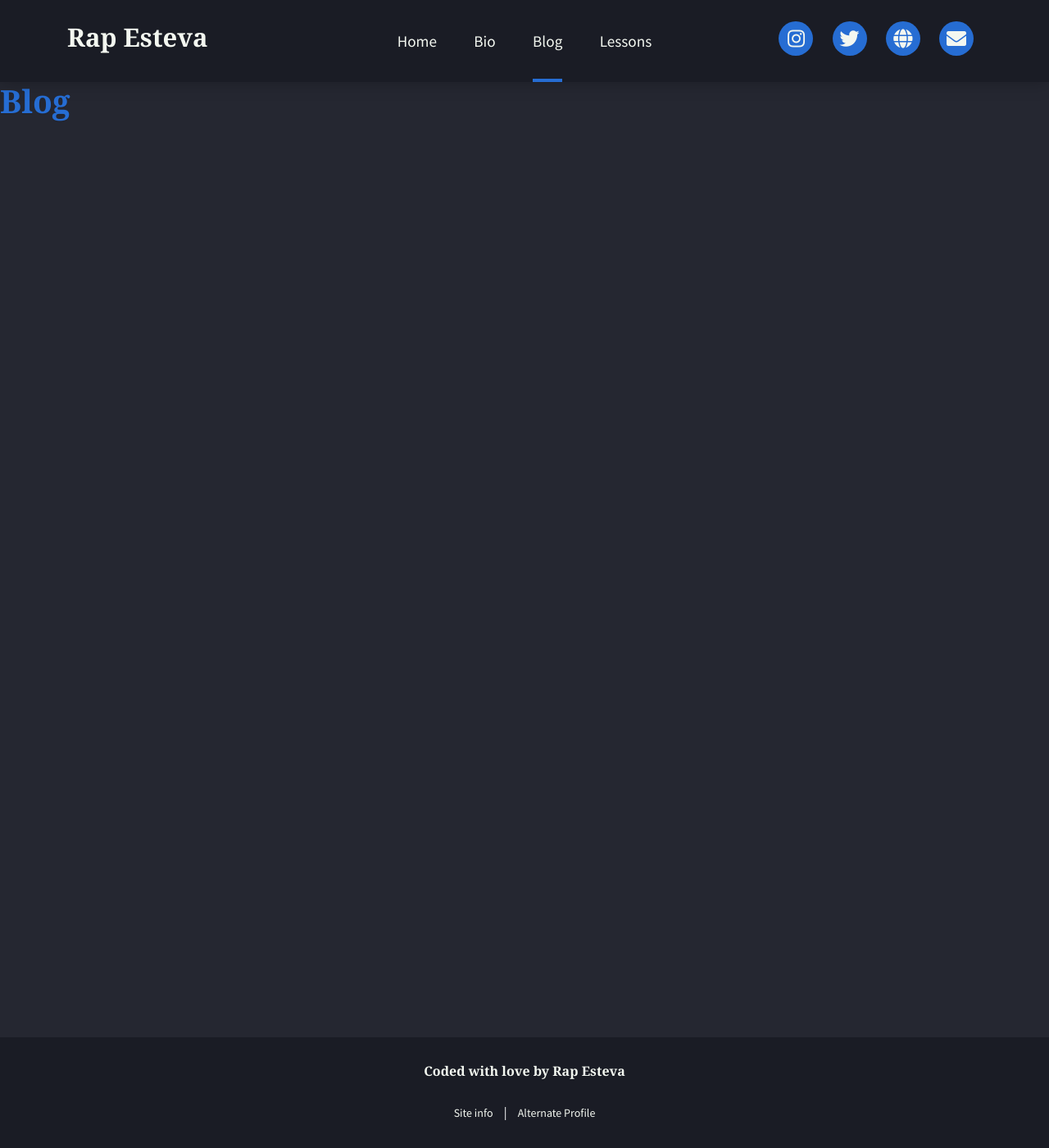
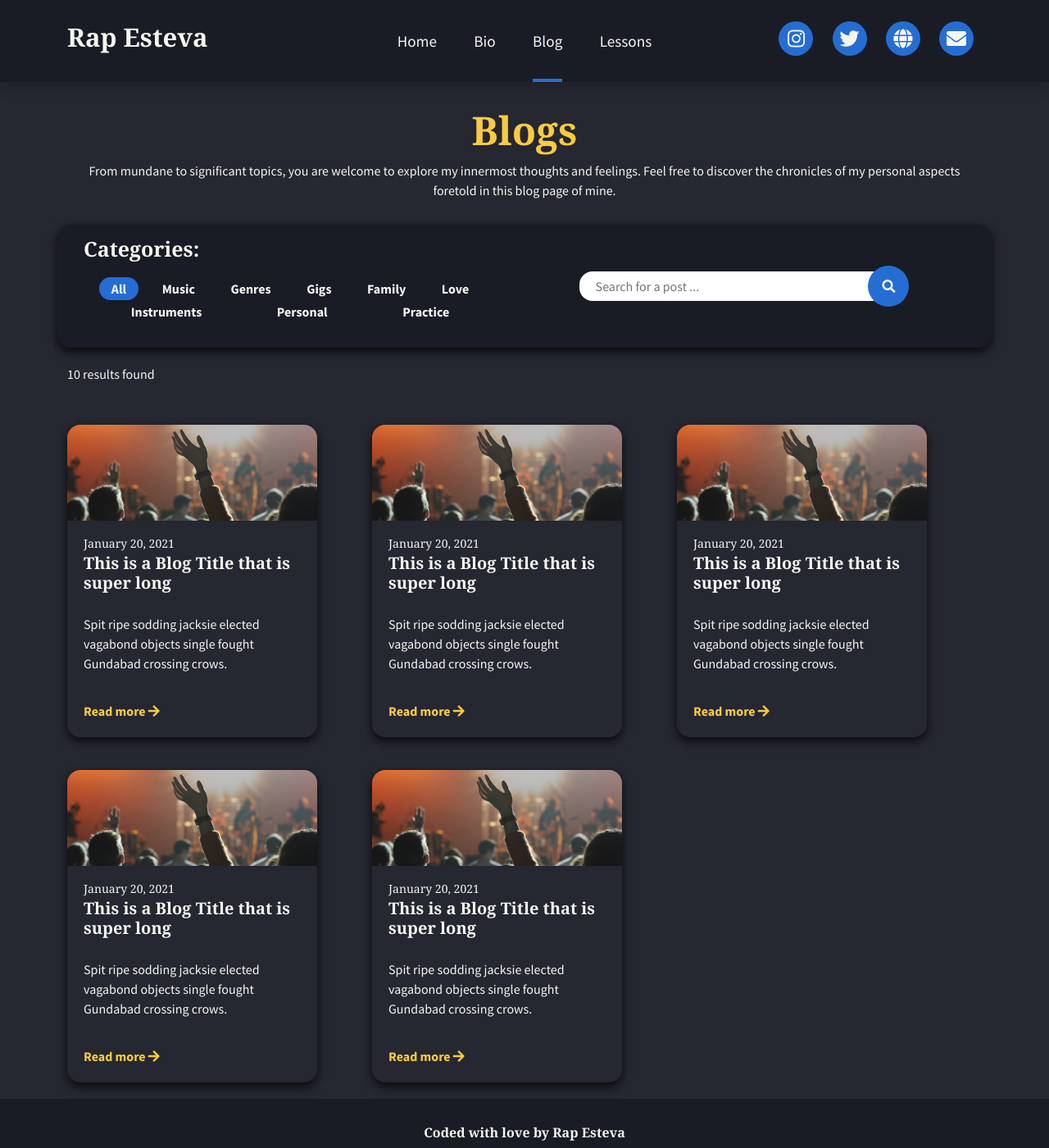
Before and after one commit to rapsamaniego27/music-profile, a Jekyll site: the page built from blog/index.html, in a window 1280 px wide and 1400 px high. Shown: the whole window at 82% size. Built offline with Jekyll 4.4.1, drawn with Linux system fonts in a browser that asks for light colours; nearby versions of some CDN libraries; some web fonts are replaced.

Commit message:
added basic design of blog page

```diff
--- a/blog/index.html
+++ b/blog/index.html
@@ -2,4 +2,118 @@
 layout: default
 ---
 
-<h2>Blog</h2>
+<div class="container blog-container">
+  <h1 class="text-center hex-tertiary mt-30">Blogs</h1>
+  <p class="text-center">
+    From mundane to significant topics, you are welcome to explore my innermost thoughts and feelings. Feel free to discover
+    the chronicles of my personal aspects foretold in this blog page of mine.
+  </p>
+</div>
+
+<!-- Row Categories -->
+<div class="container blog-container mt-30">
+  <div class="blog-categories__container row background-primary">
+    <div class="col-md-6">
+      <h4 class="hex-white pl-20">Categories:</h4>
+      <ul class="category-list d-flex justify-content-around flex-wrap mt-20">
+        <li class="category-item category-item--active"><a href="#" target="_blank" class="category-link">All</a></li>
+        <li class="category-item"><a href="#" target="_blank" class="category-link">Music</a></li>
+        <li class="category-item"><a href="#" target="_blank" class="category-link">Genres</a></li>
+        <li class="category-item"><a href="#" target="_blank" class="category-link">Gigs</a></li>
+        <li class="category-item"><a href="#" target="_blank" class="category-link">Family</a></li>
+        <li class="category-item"><a href="#" target="_blank" class="category-link">Love</a></li>
+        <li class="category-item"><a href="#" target="_blank" class="category-link">Instruments</a></li>
+        <li class="category-item"><a href="#" target="_blank" class="category-link">Personal</a></li>
+        <li class="category-item"><a href="#" target="_blank" class="category-link">Practice</a></li>
+      </ul>
+    </div>
+    <div class="col-md-6 d-flex justify-content-center align-items-center">
+      <form class="custom-form">
+        <input type="text" class="custom-search" placeholder="Search for a post ...">
+        <button type="submit" class="custom-search__btn background-accent hex-white">
+          <i class="fas fa-search custom-search__icon"></i>
+        </button>
+      </form>
+    </div>
+  </div>
+  <p class="blog-results mt-20">10 results found</p>
+</div>
+
+<div class="container blog-container blog-items__container mt-30">
+
+  <div class="blog-card hex-dark">
+    <img src="{{site.baseurl}}/assets/files/post1.jpg" alt="Image" title="Image" class="blog-card__image">
+    <div class="blog-card__content">
+      <div class="blog-card__heading">
+        <h6 class="blog-card__date hex-white">January 20, 2021</h6>
+        <h5 class="hex-white">This is a Blog Title that is super long</h5>
+      </div>
+
+      <p class="blog-card__desc">Spit ripe sodding jacksie elected vagabond objects single fought Gundabad crossing crows.</p>
+
+      <a href="#" target="_blank" class="blog-card__link hex-tertiary">Read more <i class="fas fa-arrow-right"></i></a>
+    </div>
+  </div>
+
+
+  <div class="blog-card hex-dark">
+    <img src="{{site.baseurl}}/assets/files/post1.jpg" alt="Image" title="Image" class="blog-card__image">
+    <div class="blog-card__content">
+      <div class="blog-card__heading">
+        <h6 class="blog-card__date hex-white">January 20, 2021</h6>
+        <h5 class="hex-white">This is a Blog Title that is super long</h5>
+      </div>
+
+      <p class="blog-card__desc">Spit ripe sodding jacksie elected vagabond objects single fought Gundabad crossing crows.
+      </p>
+
+      <a href="#" target="_blank" class="blog-card__link hex-tertiary">Read more <i class="fas fa-arrow-right"></i></a>
+    </div>
+  </div>
+
+  <div class="blog-card hex-dark">
+    <img src="{{site.baseurl}}/assets/files/post1.jpg" alt="Image" title="Image" class="blog-card__image">
+    <div class="blog-card__content">
+      <div class="blog-card__heading">
+        <h6 class="blog-card__date hex-white">January 20, 2021</h6>
+        <h5 class="hex-white">This is a Blog Title that is super long</h5>
+      </div>
+
+      <p class="blog-card__desc">Spit ripe sodding jacksie elected vagabond objects single fought Gundabad crossing crows.
+      </p>
+
+      <a href="#" target="_blank" class="blog-card__link hex-tertiary">Read more <i class="fas fa-arrow-right"></i></a>
+    </div>
+  </div>
+
+  <div class="blog-card hex-dark">
+    <img src="{{site.baseurl}}/assets/files/post1.jpg" alt="Image" title="Image" class="blog-card__image">
+    <div class="blog-card__content">
+      <div class="blog-card__heading">
+        <h6 class="blog-card__date hex-white">January 20, 2021</h6>
+        <h5 class="hex-white">This is a Blog Title that is super long</h5>
+      </div>
+
+      <p class="blog-card__desc">Spit ripe sodding jacksie elected vagabond objects single fought Gundabad crossing crows.
+      </p>
+
+      <a href="#" target="_blank" class="blog-card__link hex-tertiary">Read more <i class="fas fa-arrow-right"></i></a>
+    </div>
+  </div>
+
+  <div class="blog-card hex-dark">
+    <img src="{{site.baseurl}}/assets/files/post1.jpg" alt="Image" title="Image" class="blog-card__image">
+    <div class="blog-card__content">
+      <div class="blog-card__heading">
+        <h6 class="blog-card__date hex-white">January 20, 2021</h6>
+        <h5 class="hex-white">This is a Blog Title that is super long</h5>
+      </div>
+
+      <p class="blog-card__desc">Spit ripe sodding jacksie elected vagabond objects single fought Gundabad crossing crows.
+      </p>
+
+      <a href="#" target="_blank" class="blog-card__link hex-tertiary">Read more <i class="fas fa-arrow-right"></i></a>
+    </div>
+  </div>
+
+</div>
--- a/source/scss/style.scss
+++ b/source/scss/style.scss
@@ -34,6 +34,7 @@
 @import '4-layout/contact-information';
 @import '4-layout/lessons';
 @import '4-layout/bio';
+@import '4-layout/blog';
 
 @import '5-modules/buttons.scss';
 @import '5-modules/modal.scss';
@@ -44,5 +45,6 @@
 @import '5-modules/hero-banner';
 @import '5-modules/promo-card';
 @import '5-modules/bio-mapper';
+@import '5-modules/blog-card';
 
 @import '6-responsive/header.scss';
```
Also changed, not shown: source/scss/4-layout/blog.scss (added, +60 -0 lines), source/scss/5-modules/blog-card.scss (added, +44 -0 lines), assets/css/style.min.css.
